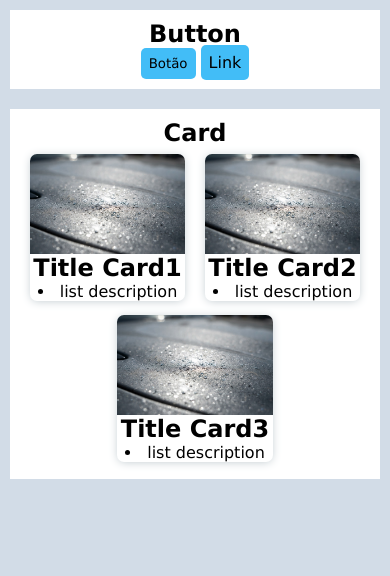
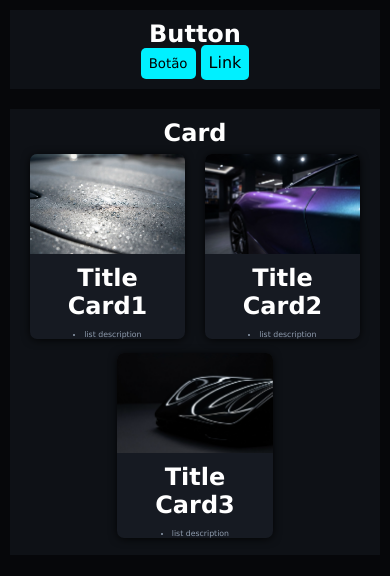
Before and after one commit to ThatsTacitPim/Labpaint, a plain HTML site: page kennedy/uiux-references.html in a window 390 px wide. Drawn offline with Linux system fonts and the light colour scheme.

Commit message:
Main-content finalizado, cores-padrão aplicadas, responsividade otimizada, aguardando análise.

```diff
--- a/estilos/estilo-global.css
+++ b/estilos/estilo-global.css
@@ -20,24 +20,33 @@
     /* Duração de animação */
     --duracao-animacao: 0.3s;
 
+    /* Temas global */
+    --cor-ui: #00F0FF;
+    --cor-fundo: #06070A;
+    --cor-fora: #0E1116;
+    --cor-card: #161A22;
+    --cor-texto: #FFFFFF;
+    --cor-link: #8F9CAE;
+    --cor-borda: #1E242F;
+
     /* Tema claro */
     /* Fundo */
-    --cor-alternada1: #d2dce7;
+    /* --cor-alternada1: #d2dce7;
     --cor-alternada2: #FFFFFF;
-    --cor-sombra: rgb(191, 201, 206);
-
-    /* Card */
-    --cor-card: white;
+    --cor-sombra: rgb(191, 201, 206); */
+    --cor-alternada1: var(--cor-fundo);
+    --cor-alternada2: var(--cor-fora);
+    --cor-sombra: black;
 
     /* Botão e link */
-    --cor-botao: rgb(66, 189, 247);
+    --cor-botao: var(--cor-ui);
     --cor-botao-hover: rgb(87, 170, 218);
 }
 
 /* Definições globais de body */
 body {
-    color: black;
-    background-color: gray;
+    color: var(--cor-texto);
+    background-color: var(--cor-fundo);
     display: flex;
     justify-content: center;
 }
--- a/estilos/landpage.css
+++ b/estilos/landpage.css
@@ -18,7 +18,6 @@
     display: flex;
     flex-direction: column;
     flex: 1;
-    background-color: #eca0ff;
     height: 100%;
     margin: 50px var(--espaco-horizontal);
     /* Adicionar media query pra compensar valores fixos (antes: 100%) - Kennedy */
@@ -26,10 +25,10 @@
 
 /* Cores de fundo das seções-página */
 .cor-fundo-escura {
-    background-color: var(--cor-alternada1);
+    background-color: var(--cor-fundo);
 }
 .cor-fundo-clara {
-    background-color: var(--cor-alternada2);
+    background-color: var(--cor-fora);
 }
 
 /* Estilos do cabeçalho */
@@ -66,6 +65,17 @@ nav {
     background-color: rgb(255, 237, 74);
 }
 
+.card ul {
+    margin: 10px;
+}
+
+.subtexto span {
+    color: var(--cor-ui);
+}
+.subtexto p {
+    color: var(--cor-link);
+}
+
 /* Footer */
 footer {
     background-color: rgb(59, 59, 59);
--- a/kennedy/uiux-references.html
+++ b/kennedy/uiux-references.html
@@ -36,21 +36,21 @@
         <h2>Card</h2>
         <div class="container-card">
             <section class="card">
-                <img src="./images/Card_metalic-gloss.png">
+                <img src="./images/card-metalic-gloss.png">
                 <strong style="font-size: 1.5rem;">Title Card1</strong>
                     <ul>
                         <li>list description</li>
                     </ul>
             </section>
             <section class="card">
-                <img src="./images/Card_metalic-gloss.png">
+                <img src="./images/card-efeito-perolado.png">
                 <strong style="font-size: 1.5rem;">Title Card2</strong>
                     <ul>
                         <li>list description</li>
                     </ul>
             </section>
             <section class="card">
-                <img src="./images/Card_metalic-gloss.png">
+                <img src="./images/card-vanta-reluzente.png">
                 <strong style="font-size: 1.5rem;">Title Card3</strong>
                     <ul>
                         <li>list description</li>
--- a/kennedy/uiux.css
+++ b/kennedy/uiux.css
@@ -41,14 +41,29 @@
     width: 100%;
     object-fit: cover;
 }
+
+.card strong {
+    text-align: center;
+    font-size: 1.5rem;
+    padding: 10px;
+}
+
 .card ul {
     list-style-position: inside;
+}
+
+.card ul * {
+    color: var(--cor-link);
 }
 
 /* Define responsividade para os layouts em aspecto de retrato */
 @media (orientation: portrait) {
     .card {
         max-width: 40vw;
+        font-size: 2cqw;
+    }
+    .card strong {
+        font-size: 3cqw;
     }
     .card img {
         aspect-ratio: initial;
```
Also changed, not shown: index.html (+22 -22 lines), kennedy/images/card-efeito-perolado.png (added), kennedy/images/card-matte-liquido.png (added), kennedy/images/card-metalic-gloss.png (renamed from kennedy/images/Card_metalic-gloss.png), kennedy/images/card-vanta-reluzente.png (added).
